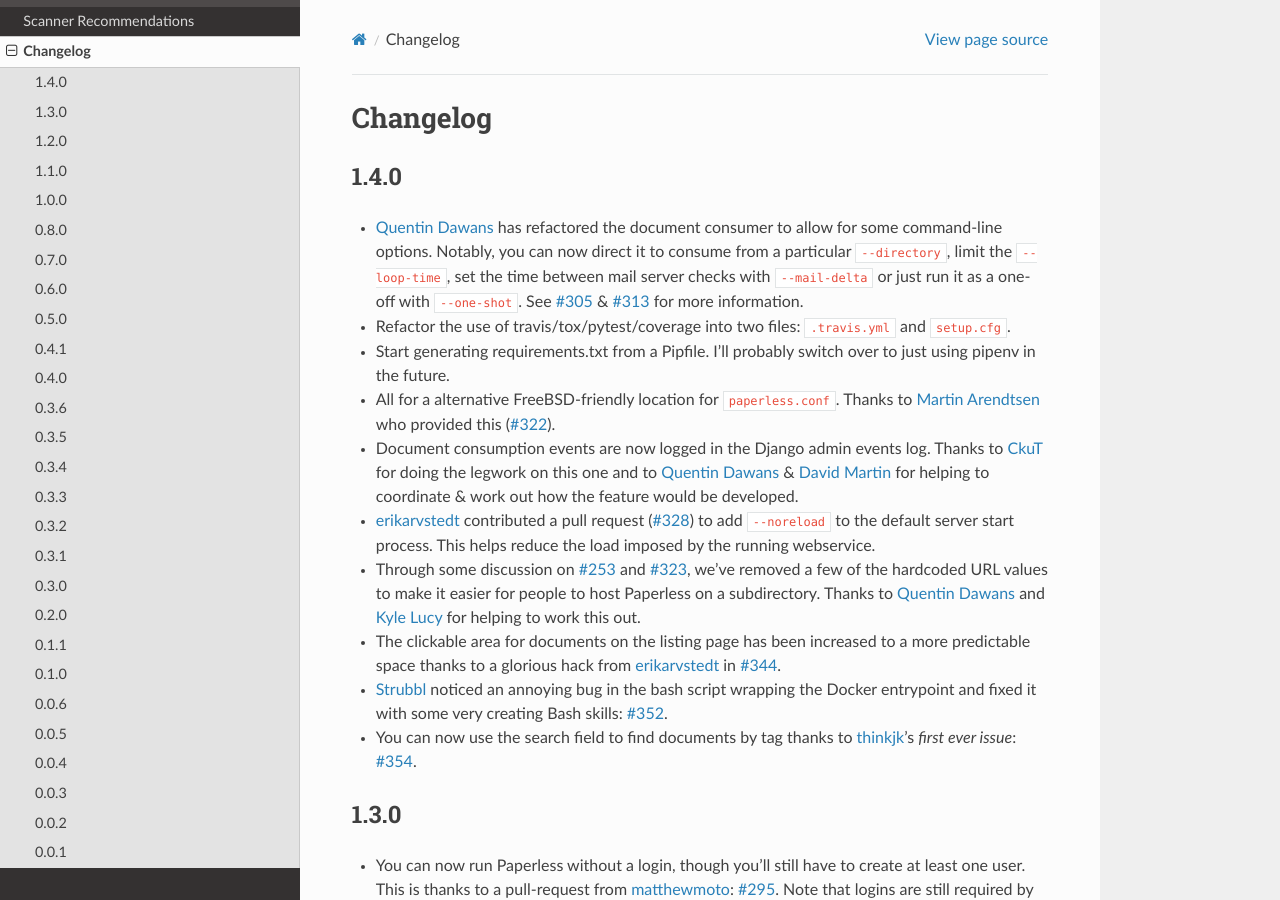
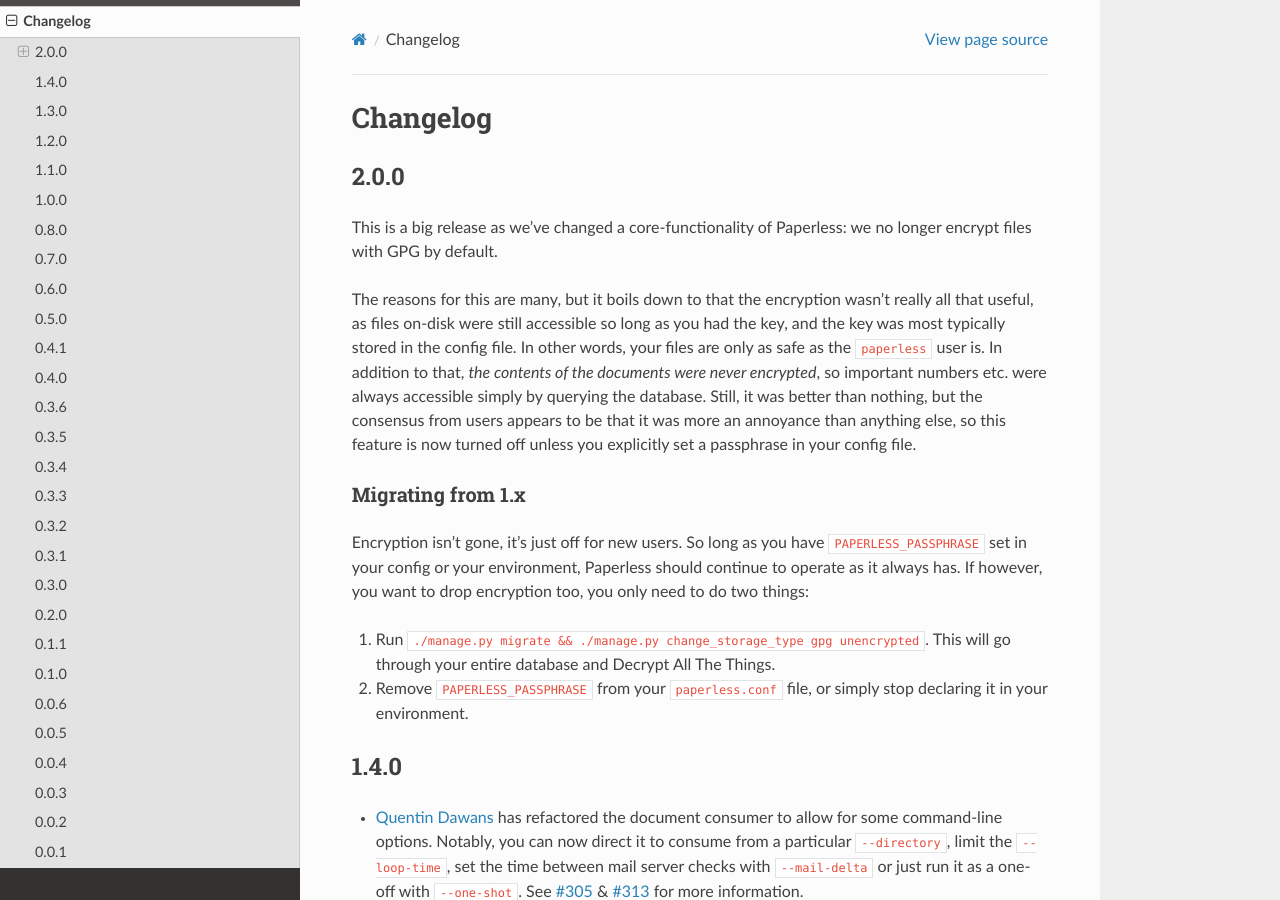
Before and after one commit to repoRangee/Large-scale, a Sphinx documentation site: the page built from docs/changelog.rst, in a window 1280 px wide and 900 px high. Built offline with Sphinx 7.4.7 and the Read the Docs theme 2.0.0, drawn with Linux system fonts in a browser that asks for light colours; formulas are drawn with MathJax 3.

Commit message:
Document the big changes for 2.0

```diff
--- a/docs/changelog.rst
+++ b/docs/changelog.rst
@@ -1,5 +1,34 @@
 Changelog
 #########
+
+2.0.0
+=====
+
+This is a big release as we've changed a core-functionality of Paperless: we no
+longer encrypt files with GPG by default.
+
+The reasons for this are many, but it boils down to that the encryption wasn't
+really all that useful, as files on-disk were still accessible so long as you
+had the key, and the key was most typically stored in the config file.  In
+other words, your files are only as safe as the ``paperless`` user is.  In
+addition to that, *the contents of the documents were never encrypted*, so
+important numbers etc. were always accessible simply by querying the database.
+Still, it was better than nothing, but the consensus from users appears to be
+that it was more an annoyance than anything else, so this feature is now turned
+off unless you explicitly set a passphrase in your config file.
+
+Migrating from 1.x
+------------------
+
+Encryption isn't gone, it's just off for new users.  So long as you have
+``PAPERLESS_PASSPHRASE`` set in your config or your environment, Paperless
+should continue to operate as it always has.  If however, you want to drop
+encryption too, you only need to do two things:
+
+1. Run ``./manage.py migrate && ./manage.py change_storage_type gpg unencrypted``.
+   This will go through your entire database and Decrypt  All The Things.
+2. Remove ``PAPERLESS_PASSPHRASE`` from your ``paperless.conf`` file, or simply
+   stop declaring it in your environment.
 
 1.4.0
 =====
```
Also changed, not shown: 2 other files.
